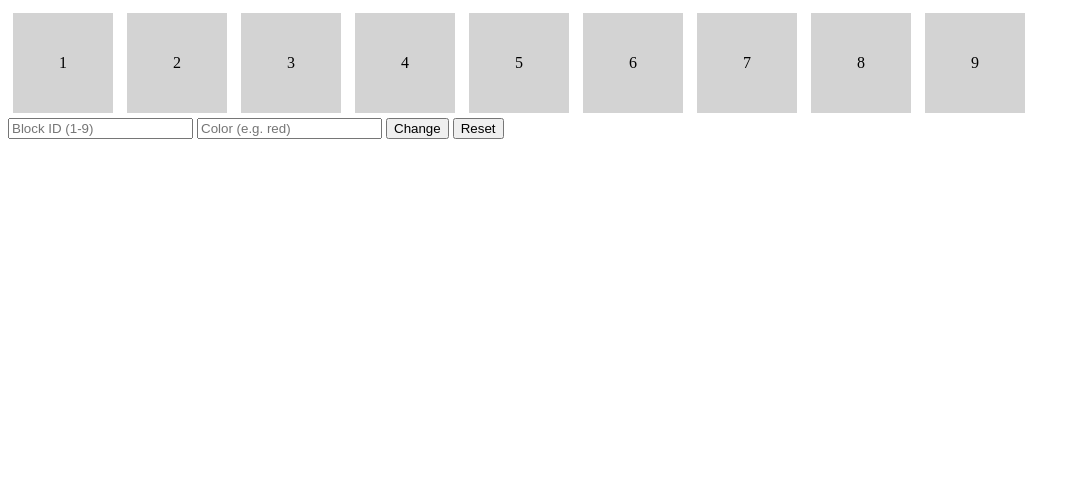
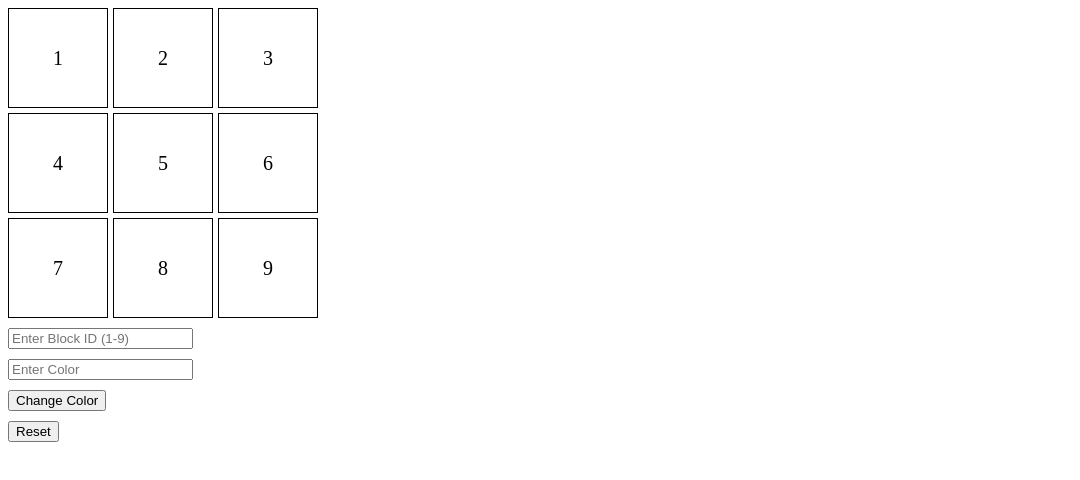
Before and after one commit to acciojob/Replit-Asian-Paints-amritmohan, a website: page main.html in a window 1280 px wide. Both pictures are taken after a click on the button "Reset". Shown: the whole page, without its empty margins (0-1080 px from the left). Drawn offline with Linux system fonts and the light colour scheme.

Commit message:
created a submission

```diff
--- a/main.html
+++ b/main.html
@@ -1,33 +1,72 @@
 <!DOCTYPE html>
+<html lang="en">
+<head>
+    <meta charset="UTF-8">
+    <meta name="viewport" content="width=device-width, initial-scale=1.0">
+    <title>Color Grid</title>
+    <style>
+        #grid-container {
+            display: grid;
+            grid-template-columns: repeat(3, 100px);
+            grid-template-rows: repeat(3, 100px);
+            gap: 5px;
+        }
+        .grid-item {
+            display: flex;
+            align-items: center;
+            justify-content: center;
+            border: 1px solid black;
+            background-color: transparent;
+            font-size: 20px;
+            cursor: pointer;
+        }
+        input, button {
+            margin-top: 10px;
+            display: block;
+        }
+    </style>
+</head>
+<body>
+    <div id="grid-container">
+        <!-- Creating 3x3 Grid -->
+        <div class="grid-item" id="1">1</div>
+        <div class="grid-item" id="2">2</div>
+        <div class="grid-item" id="3">3</div>
+        <div class="grid-item" id="4">4</div>
+        <div class="grid-item" id="5">5</div>
+        <div class="grid-item" id="6">6</div>
+        <div class="grid-item" id="7">7</div>
+        <div class="grid-item" id="8">8</div>
+        <div class="grid-item" id="9">9</div>
+    </div>
 
-<html>
+    <input type="number" id="block_id" placeholder="Enter Block ID (1-9)">
+    <input type="text" id="colour_id" placeholder="Enter Color">
+    <button id="change_button">Change Color</button>
+    <button id="Reset">Reset</button>
 
-<head>
-	<link rel="stylesheet" href="styles.css">
-</head>
+    <script>
+        document.getElementById("change_button").addEventListener("click", function() {
+            let blockId = document.getElementById("block_id").value;
+            let color = document.getElementById("colour_id").value;
 
-<body>
-	<!-- the entire body must be written by student -->
-    <script type="text/javascript" src="./script.js">
-</script>
+            if (blockId < 1 || blockId > 9 || color === "") {
+                alert("Please enter a valid block ID (1-9) and a color.");
+                return;
+            }
 
-	<div id="grid-container">
-    <div id="grid-item-1" class="grid-item">1</div>
-    <div id="grid-item-2" class="grid-item">2</div>
-    <div id="grid-item-3" class="grid-item">3</div>
-    <div id="grid-item-4" class="grid-item">4</div>
-    <div id="grid-item-5" class="grid-item">5</div>
-    <div id="grid-item-6" class="grid-item">6</div>
-    <div id="grid-item-7" class="grid-item">7</div>
-    <div id="grid-item-8" class="grid-item">8</div>
-    <div id="grid-item-9" class="grid-item">9</div>
-  </div>
+            document.querySelectorAll(".grid-item").forEach(item => {
+                item.style.backgroundColor = "transparent";
+            });
 
-  <input id="block_id" type="number" placeholder="Block ID (1-9)">
-  <input id="colour_id" type="text" placeholder="Color (e.g. red)">
-  <button id="change_button">Change</button>
-  <button id="reset_button">Reset</button>
+            document.getElementById(blockId).style.backgroundColor = color;
+        });
 
+        document.getElementById("Reset").addEventListener("click", function() {
+            document.querySelectorAll(".grid-item").forEach(item => {
+                item.style.backgroundColor = "transparent";
+            });
+        });
+    </script>
 </body>
-
 </html>
--- a/script.js
+++ b/script.js
@@ -1,24 +1,24 @@
-//your JS code here. If required.
+// //your JS code here. If required.
 
-document.addEventListener("DOMContentLoaded", function() {
-  document.getElementById('change_button').addEventListener('click', function() {
-    const blockId = document.getElementById('block_id').value;
-    const color = document.getElementById('colour_id').value;
+// document.addEventListener("DOMContentLoaded", function() {
+//   document.getElementById('change_button').addEventListener('click', function() {
+//     const blockId = document.getElementById('block_id').value;
+//     const color = document.getElementById('colour_id').value;
 
-    // Ensure the block ID is between 1 and 9 and a color is provided
-    if (blockId >= 1 && blockId <= 9 && color) {
-      // Reset all grid items and change the selected one
-      document.querySelectorAll('.grid-item').forEach(item => item.style.backgroundColor = 'transparent');
-      document.getElementById(`grid-item-${blockId}`).style.backgroundColor = color;
-    } else {
-      alert('Please enter a valid block ID (1-9) and a valid color.');
-    }
-  });
+//     // Ensure the block ID is between 1 and 9 and a color is provided
+//     if (blockId >= 1 && blockId <= 9 && color) {
+//       // Reset all grid items and change the selected one
+//       document.querySelectorAll('.grid-item').forEach(item => item.style.backgroundColor = 'transparent');
+//       document.getElementById(`grid-item-${blockId}`).style.backgroundColor = color;
+//     } else {
+//       alert('Please enter a valid block ID (1-9) and a valid color.');
+//     }
+//   });
 
-  document.getElementById('reset_button').addEventListener('click', function() {
-    // Reset all grid items to lightgray and clear inputs
-    document.querySelectorAll('.grid-item').forEach(item => item.style.backgroundColor = 'lightgray');
-    document.getElementById('block_id').value = '';
-    document.getElementById('colour_id').value = '';
-  });
-});
+//   document.getElementById('reset_button').addEventListener('click', function() {
+//     // Reset all grid items to lightgray and clear inputs
+//     document.querySelectorAll('.grid-item').forEach(item => item.style.backgroundColor = 'lightgray');
+//     document.getElementById('block_id').value = '';
+//     document.getElementById('colour_id').value = '';
+//   });
+// });
--- a/styles.css
+++ b/styles.css
@@ -1,5 +1,5 @@
 /*  your css code here. If applicable */
-
+/*
 .grid-item {
       width: 100px;
       height: 100px;
@@ -8,4 +8,4 @@
       text-align: center;
       line-height: 100px;
       background-color: lightgray;
-    }
+    } */
```
